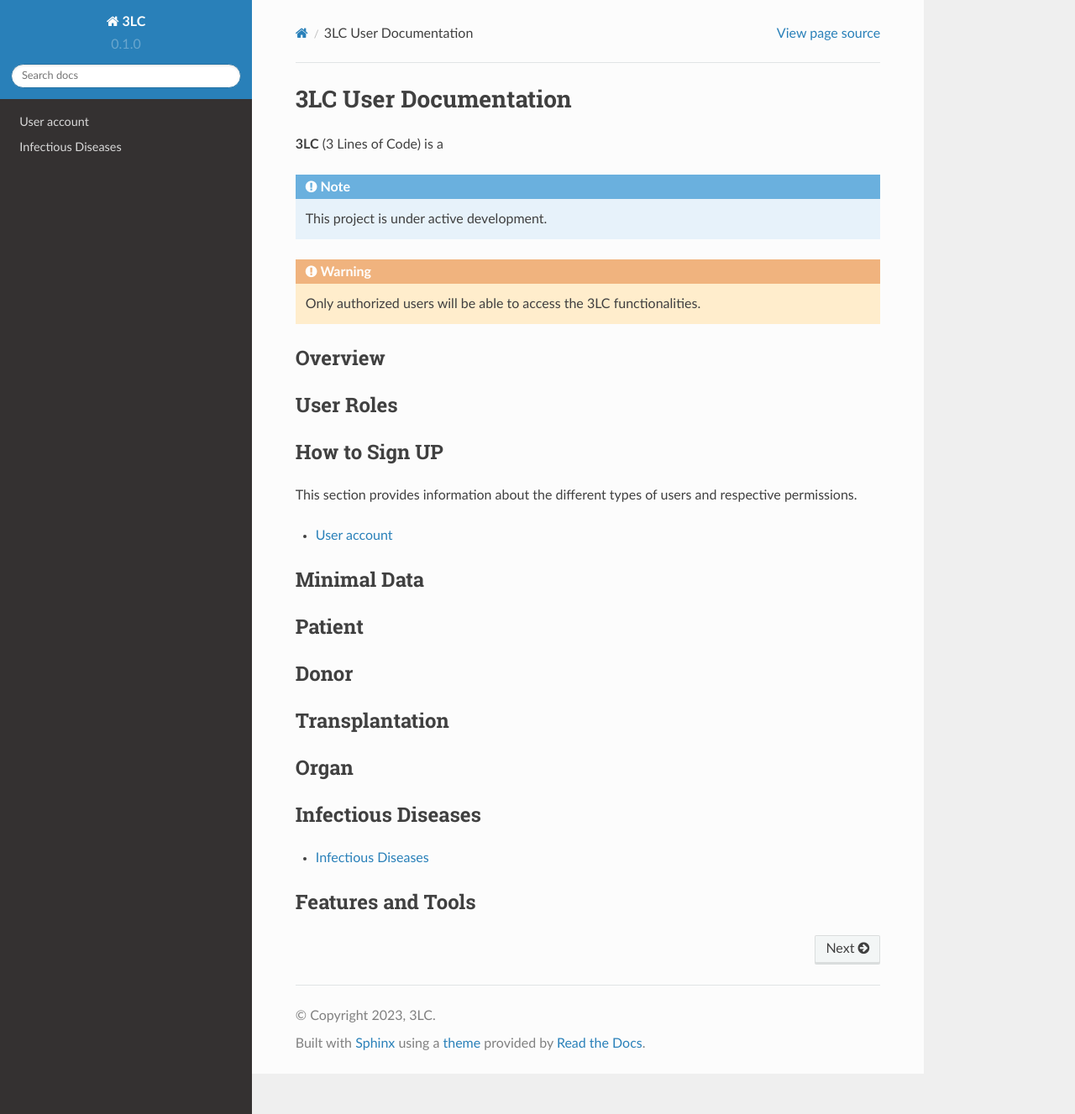
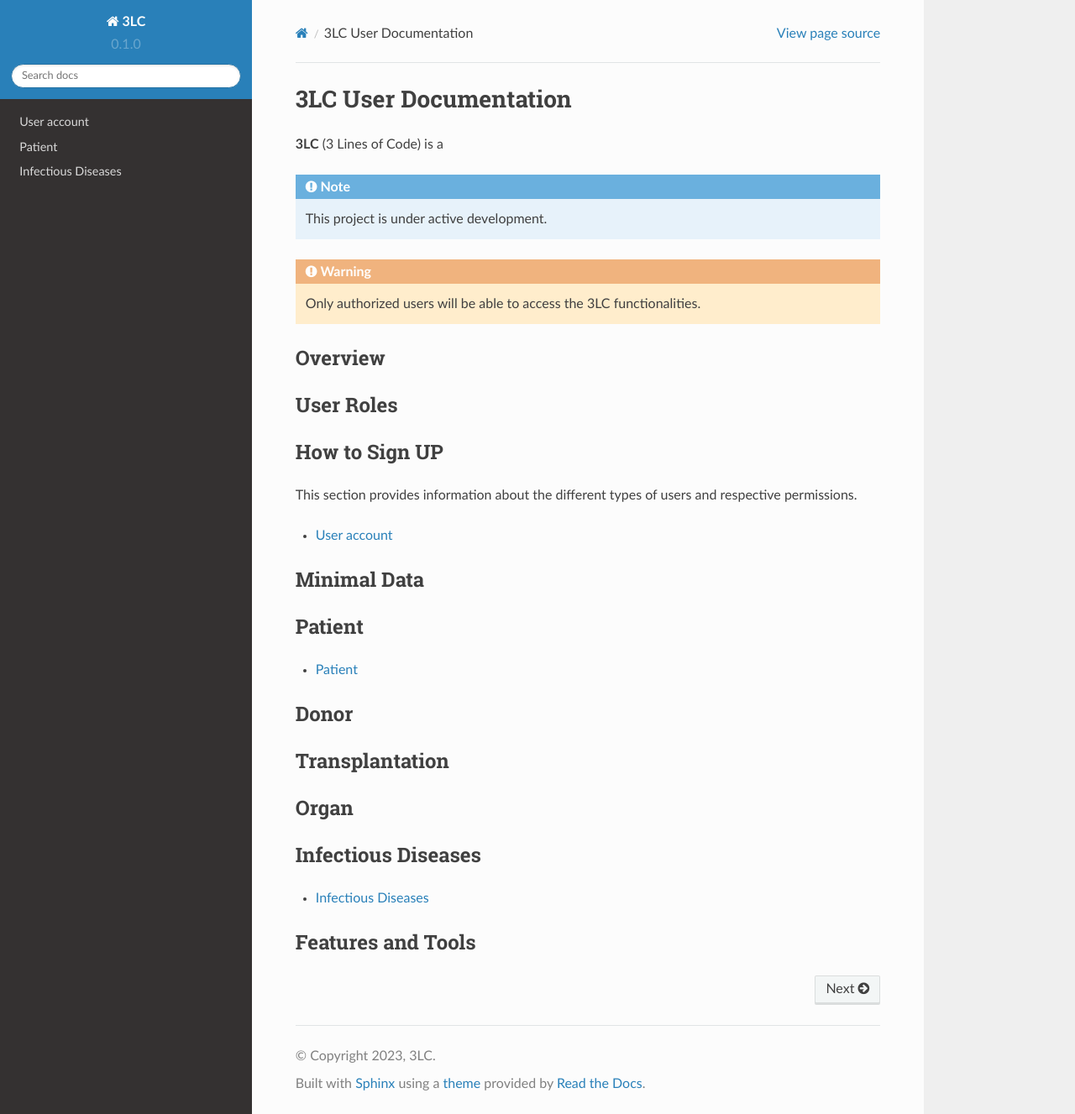
Before and after one commit to swiss-transplant-cohort-study/3LC-user-manual, a Sphinx documentation site: the page built from docs/source/index.rst, in a window 1280 px wide and 1327 px high. Shown: the whole window at 84% size. Built offline with Sphinx 7.4.7 and the Read the Docs theme 2.0.0, drawn with Linux system fonts in a browser that asks for light colours.

Commit message:
Update index.rst

```diff
--- a/docs/source/index.rst
+++ b/docs/source/index.rst
@@ -32,6 +32,10 @@ Minimal Data
 
 Patient
 **********
+.. toctree::
+   :maxdepth: 1
+
+   patient
 
 Donor
 *******
```
